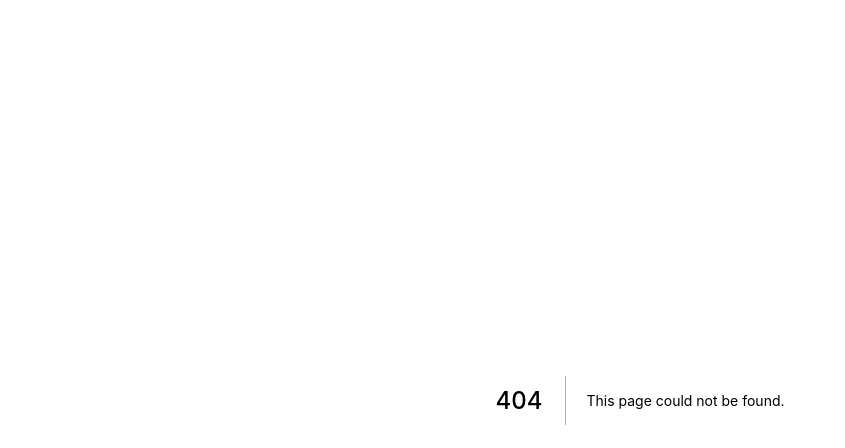
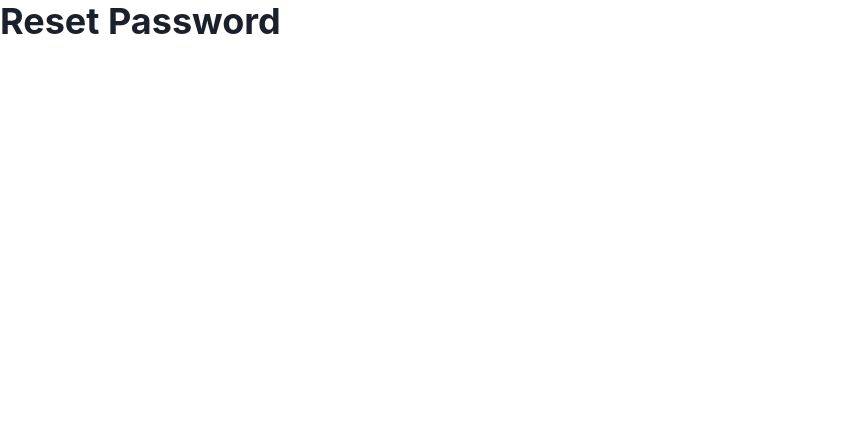
Before and after one commit to satoshi99/portfolio-page, a Next.js app: page /admin/reset-password in a window 1280 px wide. Before the commit this address had no page. Shown: the top 448 px of the page, without its empty margins (0-845 px from the left). Built offline with nearby package versions, Linux system fonts and the light colour scheme.

Commit message:
fix admin page

```diff
--- a/src/pages/admin/index.tsx
+++ b/src/pages/admin/index.tsx
@@ -1,6 +1,8 @@
 import { AuthForm } from '../../components/templates/admin/AuthForm'
+import { useGetCsrfToken } from '../../hooks/useGetCsrfToken'
 
 const auth = () => {
+  useGetCsrfToken()
   return <AuthForm />
 }
 
--- /dev/null
+++ b/src/pages/admin/reset-password.tsx
@@ -0,0 +1,12 @@
+import { Flex, Heading } from '@chakra-ui/react'
+import React from 'react'
+
+const resetPassword = () => {
+  return (
+    <Flex direction="column">
+      <Heading>Reset Password</Heading>
+    </Flex>
+  )
+}
+
+export default resetPassword
--- a/src/pages/admin/setting.tsx
+++ b/src/pages/admin/setting.tsx
@@ -17,6 +17,7 @@ import { UserInfo } from '../../types/admin'
 import { EmailIcon } from '@chakra-ui/icons'
 
 import { useState } from 'react'
+import { useQueryAdmin } from '../../hooks/useQueryAdmin'
 
 const userInfo = {
   email: 'user@gmail.com',
@@ -30,6 +31,8 @@ interface Props {
 const setting: NextPage = () => {
   const [isDisplayEmailForm, setIsDisplayEmailForm] = useState(false)
   const [isDisplayPasswordForm, setIsDisplayPasswordForm] = useState(false)
+
+  // const { data: dataAdmin } = useQueryAdmin()
 
   return (
     <Sidebar>
```
